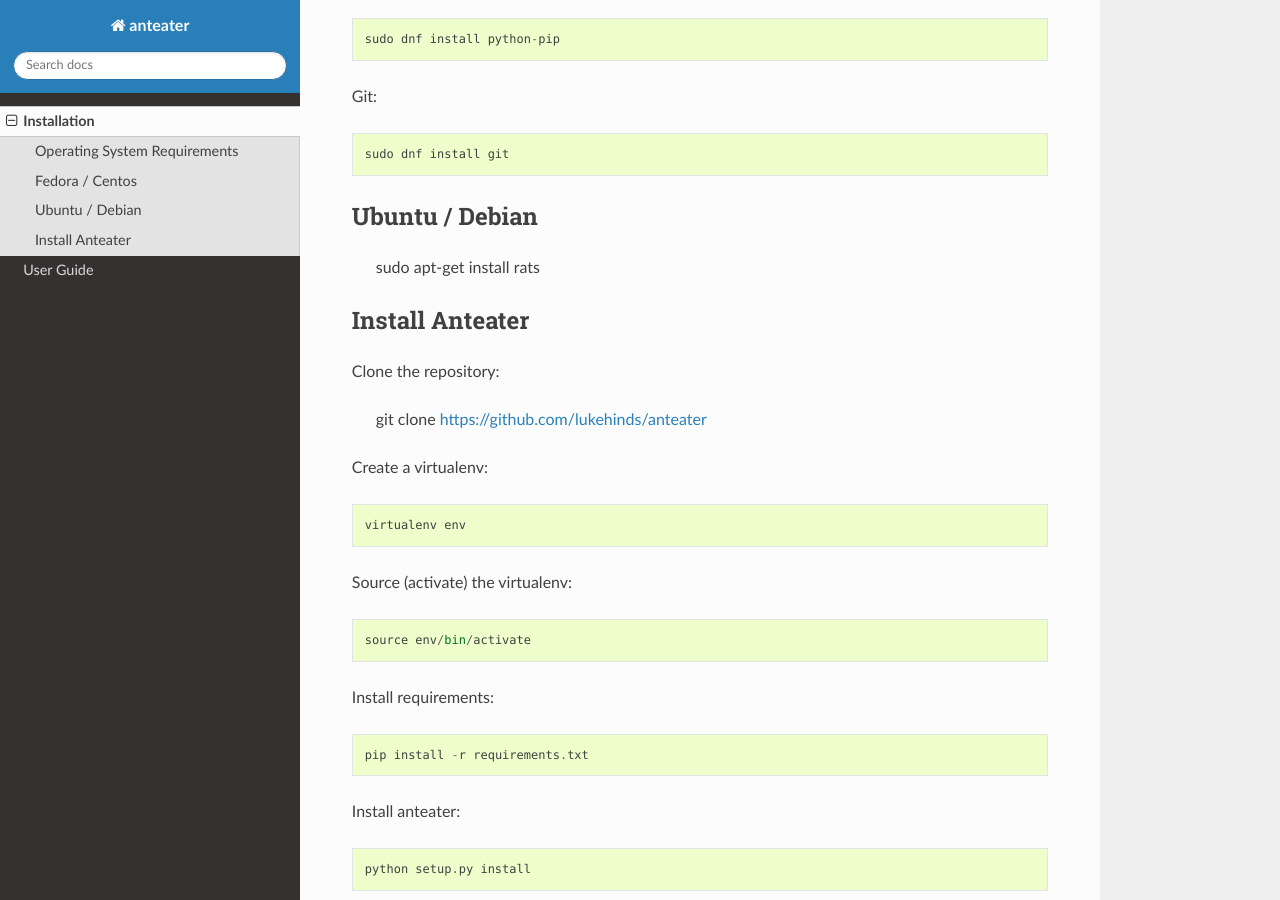
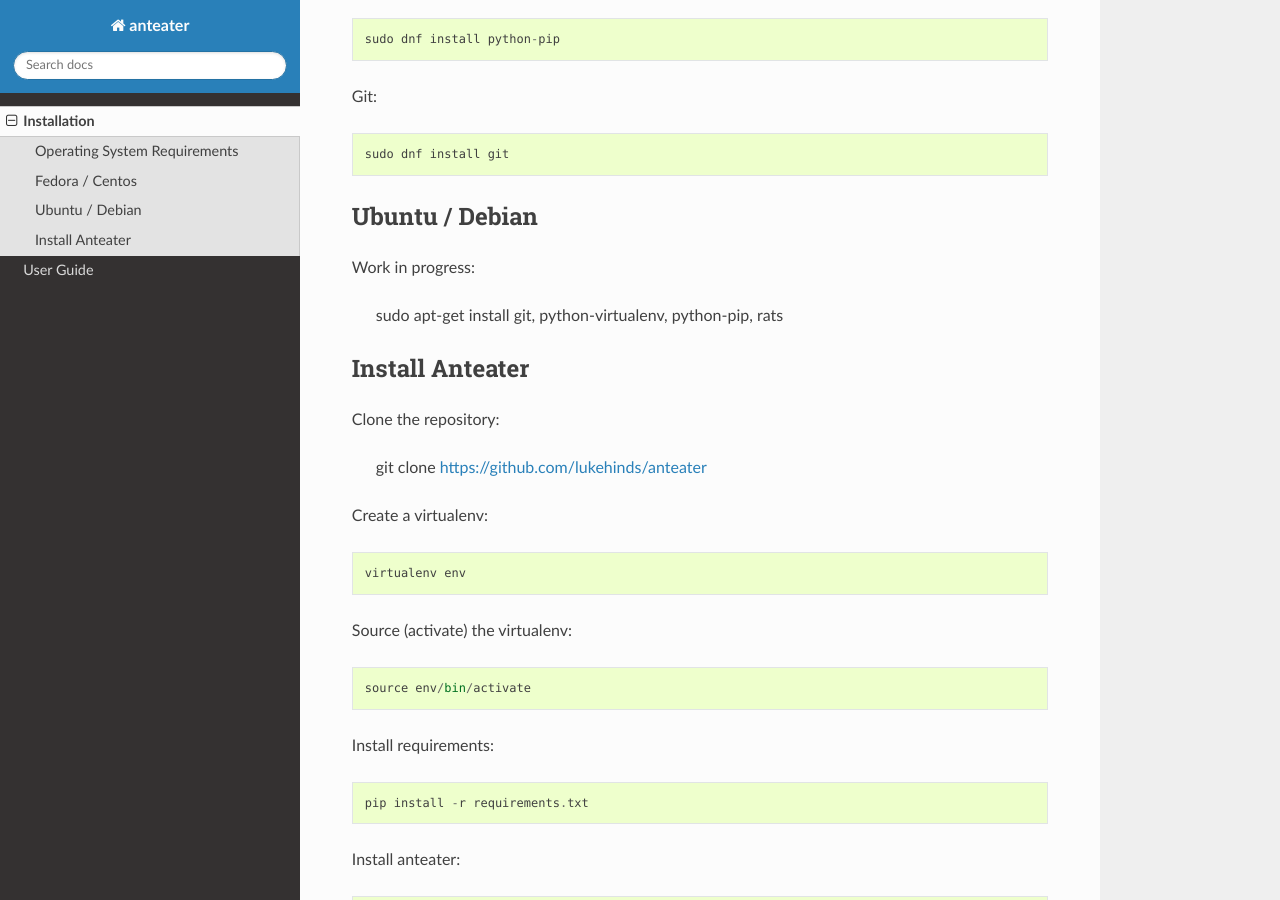
Before and after one commit to anteater/anteater, a Sphinx documentation site: the page built from docs/installation.rst, in a window 1280 px wide and 900 px high, scrolled down 627 px. Built offline with Sphinx 7.4.7 and the Read the Docs theme 2.0.0, drawn with Linux system fonts in a browser that asks for light colours; formulas are drawn with MathJax 3; the version number could not be read and is left out.

Commit message:
Docs update

```diff
--- a/docs/installation.rst
+++ b/docs/installation.rst
@@ -32,7 +32,9 @@ Git::
 Ubuntu / Debian
 ---------------
 
-    sudo apt-get install rats
+Work in progress:
+
+    sudo apt-get install git, python-virtualenv, python-pip, rats
 
 Install Anteater
 ----------------
```
